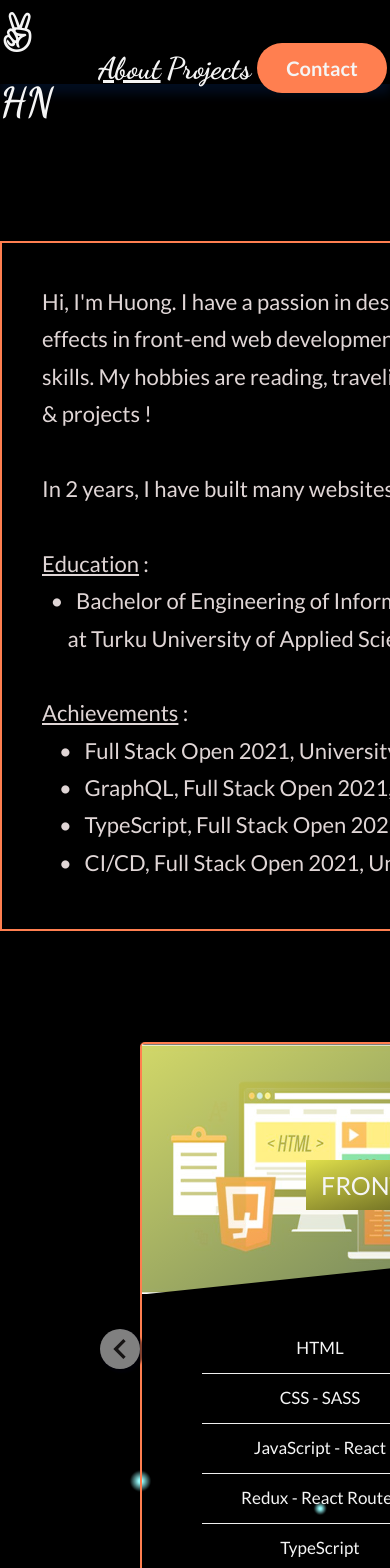
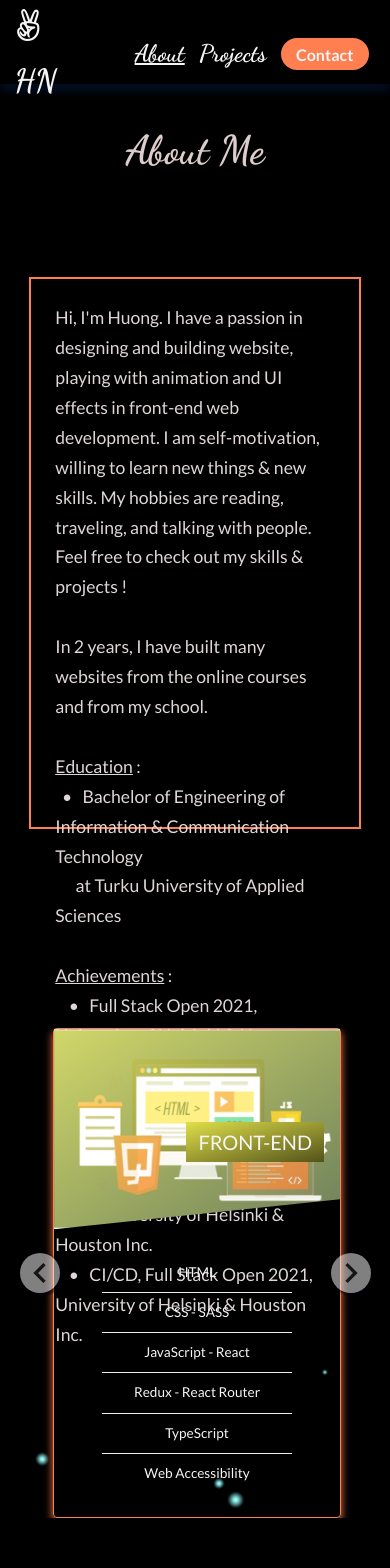
Before and after one commit to huongnguyen1709/my-porfolio-react, a React (Create React App) app: page /about in a window 390 px wide. Shown: the top 1568 px of the page. Built offline with nearby package versions, Linux system fonts and the light colour scheme.

Commit message:
set responsive for computer

```diff
--- a/src/components/about/CardSlider.js
+++ b/src/components/about/CardSlider.js
@@ -5,12 +5,12 @@ import SkillsCard from './SkillsCard';
 const CardSlider = ({skills}) => {
     const slideLeft = () => {
         var slider = document.getElementById('slider')
-        slider.scrollLeft = slider.scrollLeft - 500
+        slider.scrollLeft = slider.scrollLeft - 900
     }
 
     const slideRight = () => {
         var slider = document.getElementById('slider')
-        slider.scrollLeft = slider.scrollLeft + 700
+        slider.scrollLeft = slider.scrollLeft + 900
     }
 
     return (
--- a/src/sass/base/_base.scss
+++ b/src/sass/base/_base.scss
@@ -1,10 +1,10 @@
 // RESPONSIVE BREAKPOINTS
 $bp-largest-3xl: 120em; // 1920 px done
-$bp-largest-xxl: 112em; // 1792 px
-$bp-largest-xl: 96em; // 1536 px
-$bp-large: 85.375em; // 1366 px
-$bp-extra-medium: 64em; // 1024 px
-$bp-medium: 50em; // 800 px
+$bp-largest-xxl: 112em; // 1792 px done
+$bp-largest-xl: 96em; // 1536 px done
+$bp-large: 85.375em; // 1366 px done
+$bp-extra-medium: 64em; // 1024 px done
+$bp-medium: 50em; // 800 px done
 $bp-small: 26.75em; // 428 px
 $bp-small-xs: 23.4375em; // 375 px
 $bp-small-xxs: 22.5em; // 360 px
@@ -28,6 +28,14 @@ html {
   @media only screen and (max-width: $bp-largest-xxl) {
     font-size: 62.5%; /* 1rem = 10px */
   }
+
+  @media only screen and (max-width: $bp-extra-medium) {
+    font-size: 56.25%; /* 1rem = 9px */
+  }
+
+  @media only screen and (max-width: $bp-medium) {
+    font-size: 50%; /* 1rem = 8px */
+  }
 }
 
 body {
--- a/src/sass/components/_aboutcard.scss
+++ b/src/sass/components/_aboutcard.scss
@@ -13,6 +13,18 @@
 
   @media only screen and (max-width: $bp-largest-xxl) {
     width: 80%;
+  }
+
+  @media only screen and (max-width: $bp-largest-xl) {
+    width: 90%;
+  }
+
+  @media only screen and (max-width: $bp-large) {
+    width: 95%;
+  }
+
+  @media only screen and (max-width: $bp-extra-medium) {
+    width: 90%;
   }
 }
 
@@ -61,13 +73,54 @@
   box-shadow: 0 0.5rem 1rem coral;
   z-index: 1;
 
+  @media only screen and (max-width: $bp-large) {
+    transform: scale(0.95, 0.95);
+    margin-right: 4rem;
+  }
+
+  @media only screen and (max-width: $bp-extra-medium) {
+    transform: none;
+    margin-right: 9rem;
+  }
+
+  @media only screen and (max-width: $bp-medium) {
+    margin-right: 5rem;
+  }
+
   // @media only screen and (max-width: $bp-extra-small) {
   //   width: 32rem;
   // }
 }
 
+.card:first-child {
+  margin-left: 1.5rem;
+  @media only screen and (max-width: $bp-large) {
+    margin-left: auto;
+  }
+
+  @media only screen and (max-width: $bp-extra-medium) {
+    margin-left: 6rem;
+  }
+
+  @media only screen and (max-width: $bp-medium) {
+    margin-left: 2rem;
+  }
+}
+
 .card:last-child {
   margin-right: 2rem;
+
+  @media only screen and (max-width: $bp-large) {
+    margin-right: 1rem;
+  }
+
+  @media only screen and (max-width: $bp-extra-medium) {
+    margin-right: 4rem;
+  }
+
+  @media only screen and (max-width: $bp-medium) {
+    margin-right: 2rem;
+  }
 }
 
 .card_picture {
--- a/src/sass/components/_button.scss
+++ b/src/sass/components/_button.scss
@@ -1,10 +1,6 @@
 /* BUTTON VIEW MY WORK */
 
 .btn-click {
-  grid-row: 3/4;
-  grid-column: 2/5;
-  font-size: 2rem;
-  /* text-align: center; */
   width: 18rem;
   height: 6rem;
   margin-top: 5rem;
@@ -19,6 +15,10 @@
   justify-content: center;
   align-items: center;
   border-radius: 3rem;
+
+  @media only screen and (max-width: $bp-medium) {
+    margin-top: 3rem;
+  }
 
   // @media only screen and (max-width: $bp-extra-small) {
   //   font-size: 3rem;
--- a/src/sass/layout/_layout.scss
+++ b/src/sass/layout/_layout.scss
@@ -23,6 +23,10 @@
 .about {
   display: grid;
   grid-template-rows: 15vh 80rem 80vh;
+
+  @media only screen and (max-width: $bp-large) {
+    grid-template-rows: 20vh 80rem 90vh;
+  }
 }
 
 .projects {
@@ -30,6 +34,15 @@
   display: grid;
   grid-template-rows: 20vh min-content;
   // grid-template-columns: 1fr repeat(11, minmax(10rem, 15rem)) 1fr;
+
+  @media only screen and (max-width: $bp-large) {
+    height: auto;
+  }
+
+  @media only screen and (max-width: $bp-extra-medium) {
+    grid-template-rows: 25vh min-content;
+    margin-bottom: 3rem;
+  }
 
   @media only screen and (max-width: $bp-small) {
     grid-template-columns: none;
--- a/src/sass/sections/_about.scss
+++ b/src/sass/sections/_about.scss
@@ -23,6 +23,11 @@
   margin: 3rem auto 8rem auto;
   padding: 4rem;
   color: rgb(224, 214, 214);
+
+  @media only screen and (max-width: $bp-medium) {
+    width: 85%;
+    padding: 3rem;
+  }
 }
 
 .introduce:hover {
--- a/src/sass/sections/_home.scss
+++ b/src/sass/sections/_home.scss
@@ -1,6 +1,4 @@
 .header {
-  grid-row: 2/3;
-
   font-size: 4rem;
 
   margin: auto;
@@ -8,6 +6,10 @@
   animation: text 1s infinite, header-frames 1.5s;
   animation-timing-function: ease-in-out;
   animation-fill-mode: forwards;
+
+  @media only screen and (max-width: $bp-medium) {
+    font-size: 3.5rem;
+  }
 
   @keyframes text {
     0% {
@@ -21,16 +23,13 @@
 
   @keyframes header-frames {
     0% {
-      grid-column: 1/5;
       opacity: 0.2;
-      transform: translateX(-100px);
+      transform: translateX(-15rem);
     }
 
     100% {
-      grid-column: 2/6;
       opacity: 1;
       transform: translateX(0);
-      // transform: rotate(-360deg);
     }
   }
 
@@ -56,6 +55,10 @@
   );
   -webkit-background-clip: text;
   -webkit-text-fill-color: transparent;
+
+  @media only screen and (max-width: $bp-medium) {
+    font-size: 4.5rem;
+  }
 }
 
 .huongnguyen {
@@ -78,8 +81,6 @@
 .huong-picture {
   max-width: 35rem;
   max-height: 35rem;
-  grid-row: 2/3;
-  // grid-column: 8/12;
 
   border-radius: 50%;
   box-shadow: rgba(254, 254, 254, 0.25) 0px 50px 100px -20px,
@@ -91,49 +92,20 @@
   animation-timing-function: ease-in-out;
   animation-fill-mode: forwards;
 
+  @media only screen and (max-width: $bp-medium) {
+    max-width: 30rem;
+    max-height: 30rem;
+  }
+
   @keyframes picture-frames {
     0% {
-      grid-column: 12 / end;
       opacity: 0.2;
-      transform: translateX(100px);
+      transform: translateX(15rem);
     }
 
-    // 30% {
-    //   grid-column: 12 / end;
-    //   opacity: 0.5;
-
-    //   // transform: rotate(-45deg);
-    // }
-
-    // 50% {
-    //   grid-column: 10 / end;
-    //   opacity: 0.7;
-
-    //   // transform: rotate(-180deg);
-    // }
-
-    // 70% {
-    //   grid-column: 9/12;
-    //   opacity: 0.8;
-    // }
-
     100% {
-      grid-column: 8/12;
       opacity: 1;
       transform: translateX(0);
-      // transform: rotate(-360deg);
-    }
-  }
-
-  @keyframes changeborder {
-    from {
-      box-shadow: none;
-    }
-
-    to {
-      box-shadow: rgba(254, 254, 254, 0.25) 0px 50px 100px -20px,
-        rgba(241, 239, 239, 0.3) 0px 30px 60px -30px,
-        rgba(254, 254, 254, 0.35) 0px -2px 6px 0px inset;
     }
   }
 
@@ -149,12 +121,12 @@
   //   grid-column: 8/12;
   // }
 
-  @media only screen and (max-width: $bp-small) {
-    max-width: 30rem;
-    max-height: 30rem;
-    grid-row: 1/2;
-    grid-column: auto;
-  }
+  // @media only screen and (max-width: $bp-small) {
+  //   max-width: 30rem;
+  //   max-height: 30rem;
+  //   grid-row: 1/2;
+  //   grid-column: auto;
+  // }
 
   // @media only screen and (max-width: $bp-extra-small) {
   //   max-width: 25rem;
--- a/src/sass/sections/_navbar.scss
+++ b/src/sass/sections/_navbar.scss
@@ -21,10 +21,6 @@
     grid-column: 8/9;
   }
 
-  @media only screen and (max-width: $bp-medium) {
-    grid-column: 9/10;
-  }
-
   // @media only screen and (max-width: $bp-medium-xm) {
   //   grid-column: 8/9;
   // }
@@ -40,10 +36,6 @@
 
   @media only screen and (max-width: $bp-large) {
     grid-column: 9/10;
-  }
-
-  @media only screen and (max-width: $bp-medium) {
-    grid-column: 10/11;
   }
 
   // @media only screen and (max-width: $bp-medium-xm) {
@@ -69,10 +61,8 @@
 
   @media only screen and (max-width: $bp-large) {
     grid-column: 10/11;
-  }
-
-  @media only screen and (max-width: $bp-medium) {
-    grid-column: 11/12;
+    width: 11rem;
+    height: 4rem;
   }
 
   // @media only screen and (max-width: $bp-medium-xm) {
@@ -124,6 +114,10 @@
 .hn {
   grid-column: 2/4;
   margin: auto;
+
+  @media only screen and (max-width: $bp-medium) {
+    grid-column: 3/5;
+  }
 
   @media only screen and (max-width: $bp-small-xs) {
     grid-column: 4/5;
--- a/src/sass/sections/_projects.scss
+++ b/src/sass/sections/_projects.scss
@@ -18,13 +18,25 @@
   margin: auto;
   display: grid;
   grid-template-columns: repeat(auto-fit, minmax(30rem, 1fr));
-  grid-gap: 7rem;
+  grid-gap: 8rem;
 
   @media only screen and (max-width: $bp-largest-3xl) {
     width: 90%;
   }
 
   @media only screen and (max-width: $bp-largest-xxl) {
+    width: 80%;
+  }
+
+  @media only screen and (max-width: $bp-largest-xl) {
+    width: 90%;
+  }
+
+  @media only screen and (max-width: $bp-large) {
+    grid-gap: 6rem;
+  }
+
+  @media only screen and (max-width: $bp-extra-medium) {
     width: 80%;
   }
 
@@ -53,6 +65,10 @@
   display: grid;
   grid-template-columns: repeat(2, 1fr);
   grid-row-gap: 3.5rem;
+
+  @media only screen and (max-width: $bp-large) {
+    transform: scale(0.95, 0.95);
+  }
 
   // @media only screen and (max-width: $bp-extra-small) {
   //   font-size: 2.5rem;
```
